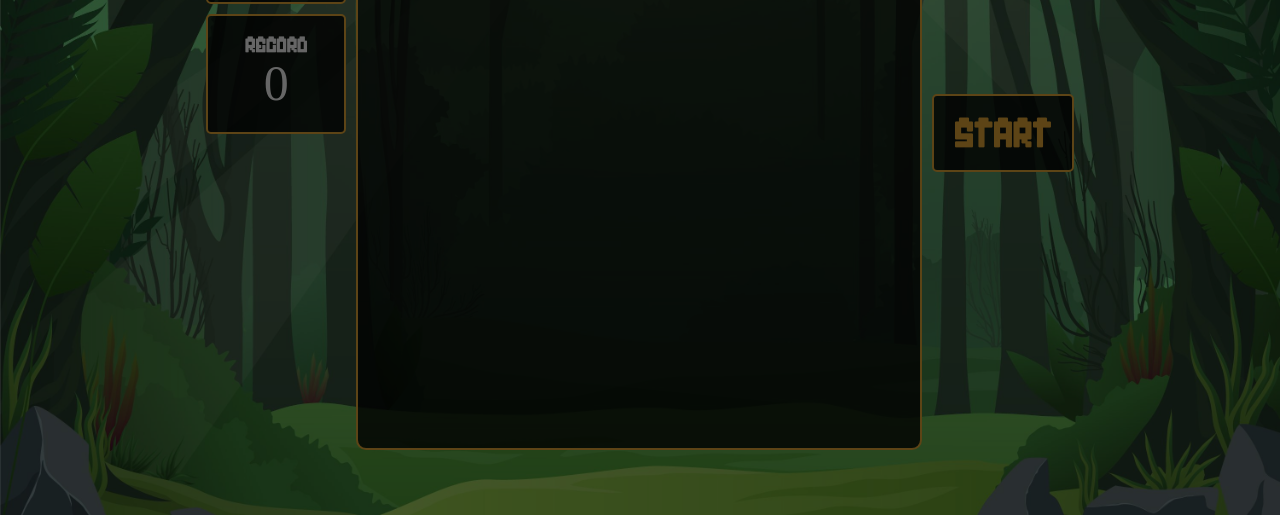
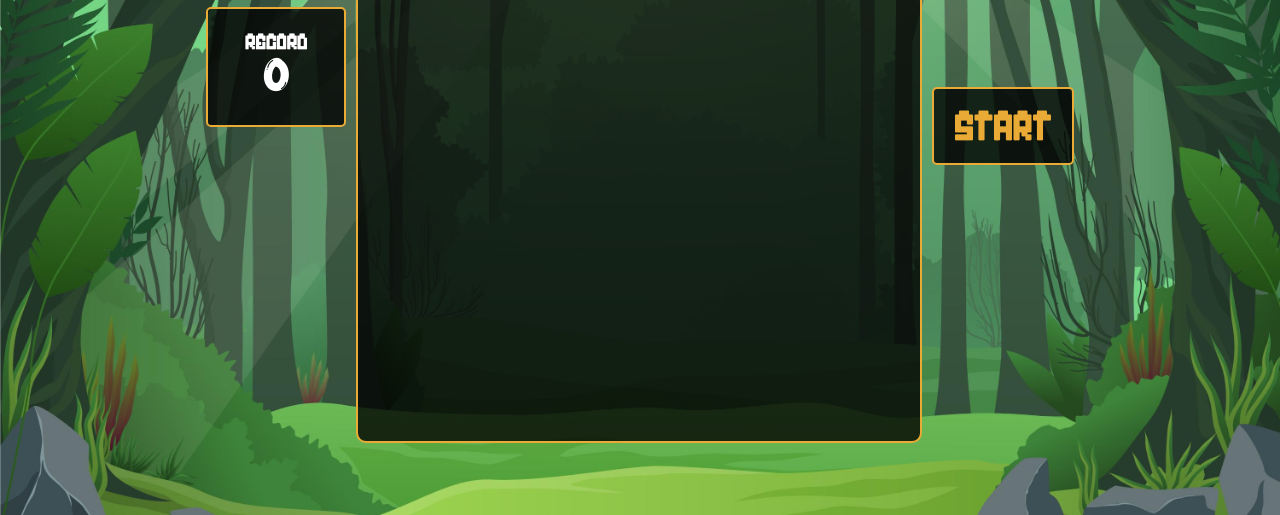
Before and after one commit to Celinesco/MatcheADAs, a plain HTML site: page index.html in a window 1280 px wide. Shown: the part 285-800 px from the top of the page. Drawn offline with Linux system fonts and the light colour scheme; a web font is replaced by a local one.

Commit message:
arregle el lio que hice ayer

```diff
--- a/index.html
+++ b/index.html
@@ -35,9 +35,7 @@
         </div>
     </div>
 
-    <div class="contenedor-modal-tiempo">
 
-    </div>
 
 
 
```
Also changed, not shown: styles/tipografias/just_bubble/JustBubble.ttf (added).
